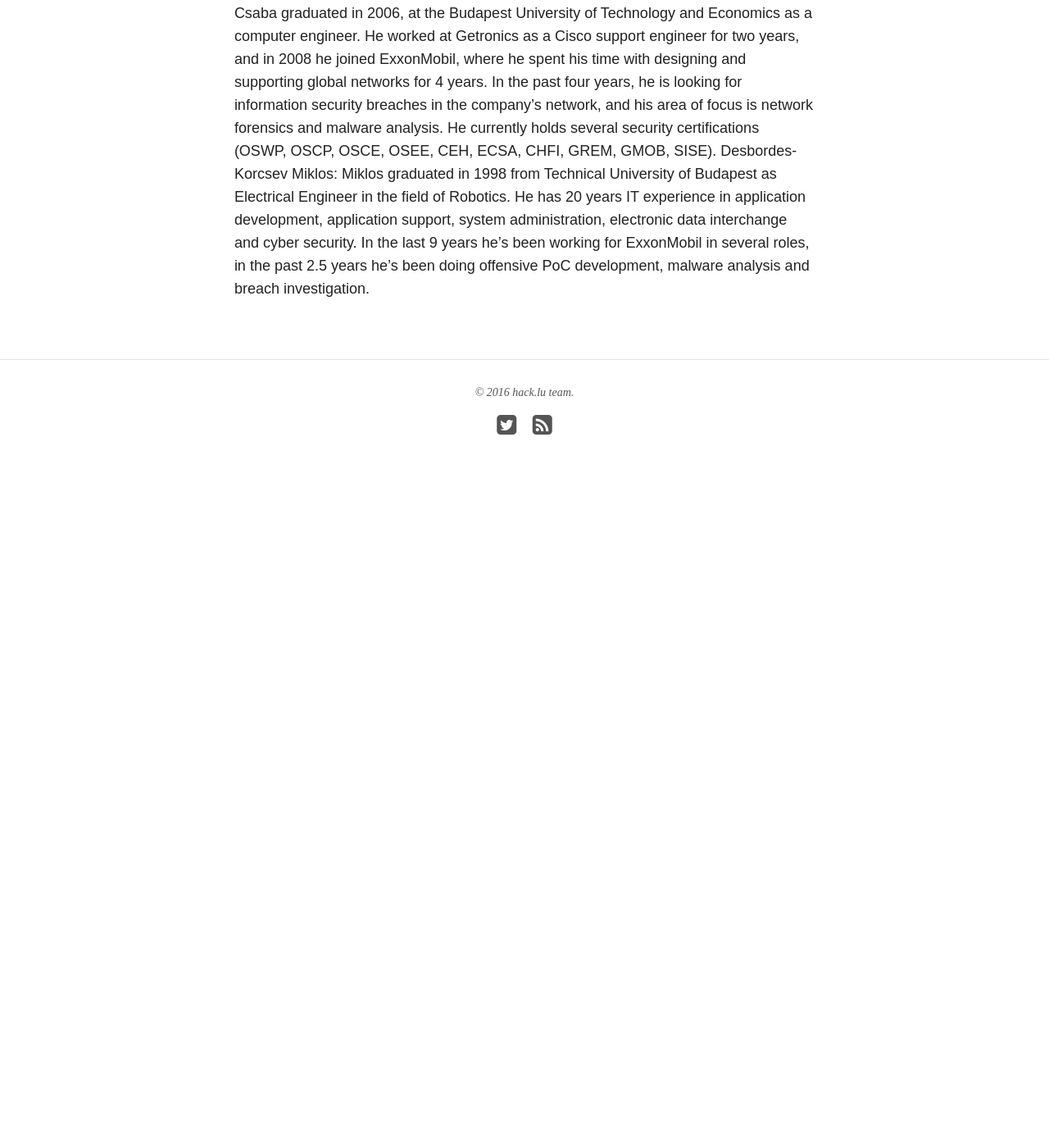
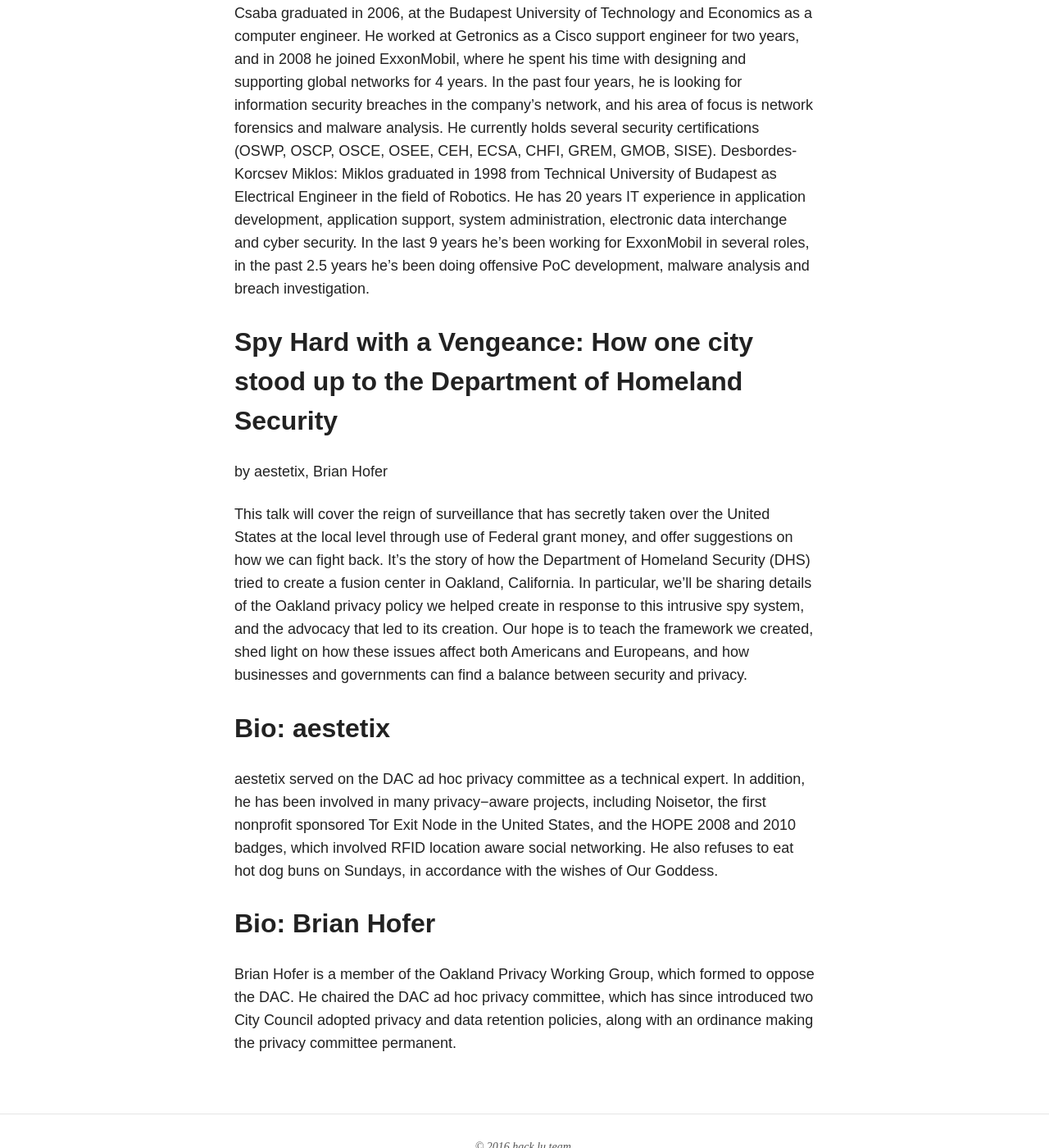
Before and after one commit to adulau/hack-lu-2016, a Jekyll site: the page built from talks/index.md, in a window 1280 px wide and 1400 px high, scrolled down 6444 px. Shown: the whole window at 82% size. Built offline with Jekyll 4.4.1, drawn with Linux system fonts in a browser that asks for light colours; nearby versions of some CDN libraries; before the commit the page ends 7074 px from its top, so only the background shows below that.

Commit message:
added aestetix, Brian Hofer

```diff
--- a/talks/index.md
+++ b/talks/index.md
@@ -140,3 +140,25 @@
 Csaba graduated in 2006, at the Budapest University of Technology and Economics as a computer engineer. He worked at Getronics as a Cisco support engineer for two years, and in 2008 he joined ExxonMobil, where he spent his time with designing and supporting global networks for 4 years. In the past four years, he is looking for information security breaches in the company's network, and his area of focus is network forensics and malware analysis. He currently holds several security certifications (OSWP, OSCP, OSCE, OSEE, CEH, ECSA, CHFI, GREM, GMOB, SISE).
 Desbordes-Korcsev Miklos:
 Miklos graduated in 1998 from Technical University of Budapest as Electrical Engineer in the field of Robotics. He has 20 years IT experience in application development, application support, system administration, electronic data interchange and cyber security. In the last 9 years he's been working for ExxonMobil in several roles, in the past 2.5 years he's been doing offensive PoC development, malware analysis and breach investigation.
+
+Spy Hard with a Vengeance: How one city stood up to the Department of Homeland Security
+---------------------------------------------------------------------------------------
+by aestetix, Brian Hofer
+
+This talk will cover the reign of surveillance that has secretly taken over the United States at the local level through use of Federal grant money, and offer suggestions on how we can fight back. It’s the story of how the Department of Homeland Security (DHS) tried to create a fusion center in Oakland, California. In particular, we'll be sharing details of the Oakland privacy policy we helped create in response to this intrusive spy system, and the advocacy that led to its creation. Our hope is to teach the framework we created, shed light on how these issues affect both Americans and Europeans, and how businesses and governments can find a balance between security and privacy.
+
+Bio: aestetix
+-------------
+aestetix served on the DAC ad hoc privacy committee as a technical
+expert. In addition, he has been involved in many privacy−aware projects,
+including Noisetor, the first nonprofit sponsored Tor Exit Node in the United
+States, and the HOPE 2008 and 2010 badges, which involved RFID location aware
+social networking. He also refuses to eat hot dog buns on Sundays, in accordance
+with the wishes of Our Goddess.
+
+Bio: Brian Hofer
+----------------
+Brian Hofer is a member of the Oakland Privacy Working Group, which formed to
+oppose the DAC. He chaired the DAC ad hoc privacy committee, which has since
+introduced two City Council adopted privacy and data retention policies, along
+with an ordinance making the privacy committee permanent.
```
